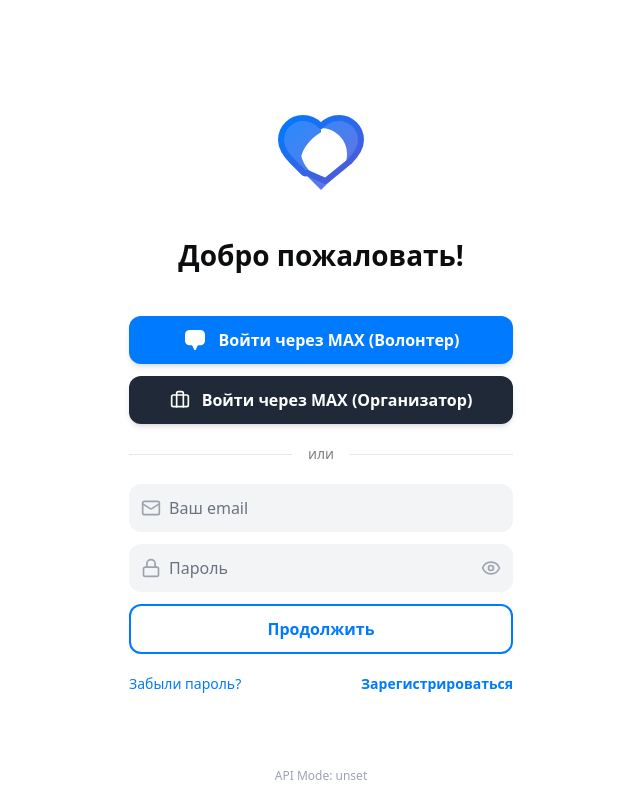
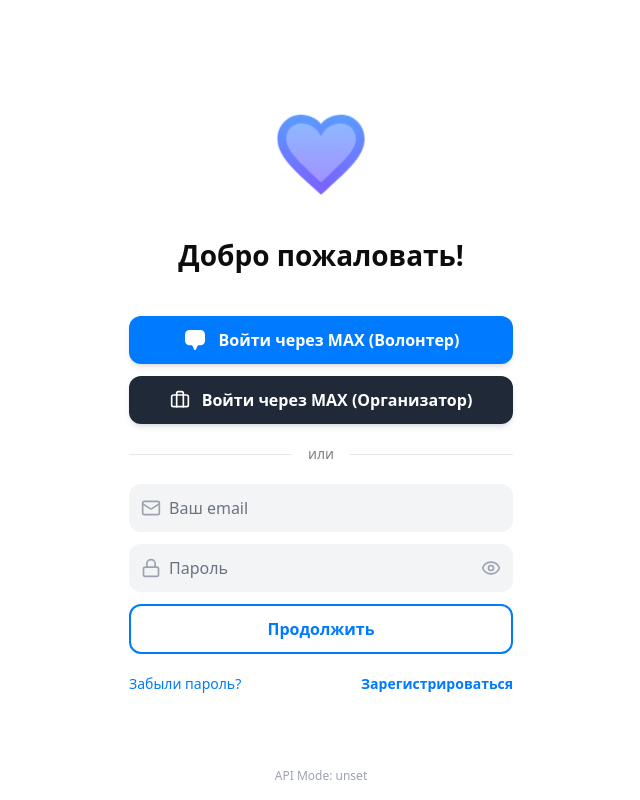
Before and after one commit to SkS-Other/MAX-Dobro, a React (Vite) app in the folder frontend/: page /#/auth in a window 1280 px wide. Shown: the whole page, without its empty margins (319-959 px from the left). Built offline with nearby package versions, Linux system fonts and the light colour scheme; no server answers.

Commit message:
new icon

```diff
--- a/frontend/src/components/ui/icons/HeartHandIcon.tsx
+++ b/frontend/src/components/ui/icons/HeartHandIcon.tsx
@@ -1,31 +1,89 @@
 import React from 'react';
-import type {IconProps} from './types';
+import type { SVGProps } from 'react';
 
-const HeartHandIcon: React.FC<IconProps> = (props) => (
+// --- Типы ---
+type IconProps = SVGProps<SVGSVGElement>;
+
+// --- Стили ---
+// Добавлен новый класс .inner-pulse-heart для внутреннего элемента
+const styles = `
+  /* Анимация масштабирования, используется обоими элементами */
+  @keyframes scale-pulse-animation {
+    0%, 100% {
+      transform: scale(1);
+    }
+    50% {
+      transform: scale(1.1);
+    }
+  }
+
+  /* Класс для всей SVG-иконки (внешняя пульсация) */
+  .pulsating-heart-container {
+    animation: scale-pulse-animation 2s ease-in-out infinite;
+    transform-origin: center;
+  }
+
+  /* Класс для нового внутреннего сердца */
+  .inner-pulse-heart {
+    /* Используем ту же анимацию, но с задержкой */
+    animation: scale-pulse-animation 2s ease-in-out infinite;
+    animation-delay: -0.25s; /* Задержка создает эффект эха */
+
+    /* Устанавливаем базовую прозрачность */
+    opacity: 0.7;
+
+    /* Центрируем трансформацию */
+    transform-origin: center;
+  }
+`;
+
+/**
+ * Анимированная иконка-сердце с двойным эффектом пульсации.
+ * Внутренняя часть пульсирует асинхронно с основной.
+ * @param {IconProps} props - Стандартные SVG-атрибуты.
+ */
+const HeartIcon: React.FC<IconProps> = ({ className, ...props }) => (
+  <>
+    <style>{styles}</style>
     <svg
       xmlns="http://www.w3.org/2000/svg"
       viewBox="0 0 24 24"
-    fill="none"
-    stroke="currentColor"
-    strokeWidth="1.5"
-    strokeLinecap="round"
-    strokeLinejoin="round"
+      width="64"
+      height="64"
+      // Применяем анимацию к контейнеру SVG
+      className={`pulsating-heart-container ${className || ''}`}
       {...props}
     >
       <defs>
-      <linearGradient id="logoGradient" x1="0%" y1="0%" x2="100%" y2="100%">
-        <stop offset="0%" stopColor="#007AFF"/>
-        <stop offset="100%" stopColor="#5856D6"/>
+        <linearGradient id="pulsatingHeartGradient" x1="0%" y1="0%" x2="0%" y2="100%">
+          <stop offset="0%" stopColor="#5B9BFF" />
+          <stop offset="100%" stopColor="#7B61FF" />
         </linearGradient>
       </defs>
+
+      {/* СЛОЙ 1: Внешнее сердце с градиентом (самый нижний слой) */}
       <path
-      d="M19 14c1.49-1.46 3-3.21 3-5.5A5.5 5.5 0 0 0 16.5 3c-1.76 0-3 .5-4.5 2-1.5-1.5-2.74-2-4.5-2A5.5 5.5 0 0 0 2 8.5c0 2.3 1.5 4.05 3 5.5l7 7Z"
-      fill="url(#logoGradient)" stroke="none" className="animate-pulse" style={{animationDuration: '1.5s'}}/>
-    <path d="M12 5.524a5.5 5.5 0 0 1 0 13.052c-4.34-2.6-4.9-6-4.9-6s.56-3.4 4.9-6Z" fill="white" stroke="none"/>
+        fill="url(#pulsatingHeartGradient)"
+        d="M12 21.35l-1.45-1.32C5.4 15.36 2 12.28 2 8.5 2 5.42 4.42 3 7.5 3c1.74 0 3.41.81 4.5 2.09C13.09 3.81 14.76 3 16.5 3 19.58 3 22 5.42 22 8.5c0 3.78-3.4 6.86-8.55 11.54L12 21.35z"
+      />
+
+      {/* СЛОЙ 2: Белая "вырезанная" область (средний слой) */}
       <path
-      d="M12.57 18.52a.5.5 0 0 0 .86 0L19 14c1.49-1.46 3-3.21 3-5.5A5.5 5.5 0 0 0 16.5 3c-1.76 0-3 .5-4.5 2-1.5-1.5-2.74-2-4.5-2A5.5 5.5 0 0 0 2 8.5c0 2.3 1.5 4.05 3 5.5l2.71 2.71a.5.5 0 0 0 .71 0Z"
-      stroke="url(#logoGradient)"/>
+        fill="white"
+        d="M12 18.5l-1.16-1.06C6.73 13.56 4 11.08 4 8.5 4 6.5 5.5 5 7.5 5c1.48 0 2.87.69 3.75 1.75L12 7.88l.75-1.13C13.63 5.69 15.02 5 16.5 5c2 0 3.5 1.5 3.5 3.5 0 2.58-2.73 5.06-6.84 8.94L12 18.5z"
+      />
+
+      {/* СЛОЙ 3: Новое пульсирующее полупрозрачное сердце (самый верхний слой) */}
+      {/* Оно имеет ту же форму, что и белая область, но немного меньше */}
+      <path
+        className="inner-pulse-heart"
+        fill="url(#pulsatingHeartGradient)"
+        d="M12 18.5l-1.16-1.06C6.73 13.56 4 11.08 4 8.5 4 6.5 5.5 5 7.5 5c1.48 0 2.87.69 3.75 1.75L12 7.88l.75-1.13C13.63 5.69 15.02 5 16.5 5c2 0 3.5 1.5 3.5 3.5 0 2.58-2.73 5.06-6.84 8.94L12 18.5z"
+        // Уменьшаем его статически, чтобы оно помещалось внутри белой области
+        transform="scale(0.8)"
+      />
     </svg>
+  </>
 );
 
-export default HeartHandIcon;
+export default HeartIcon;
```
Also changed, not shown: 1 other file (tests, documents, lock files or other folders). Lines whose indentation alone changed are shown as unchanged.
